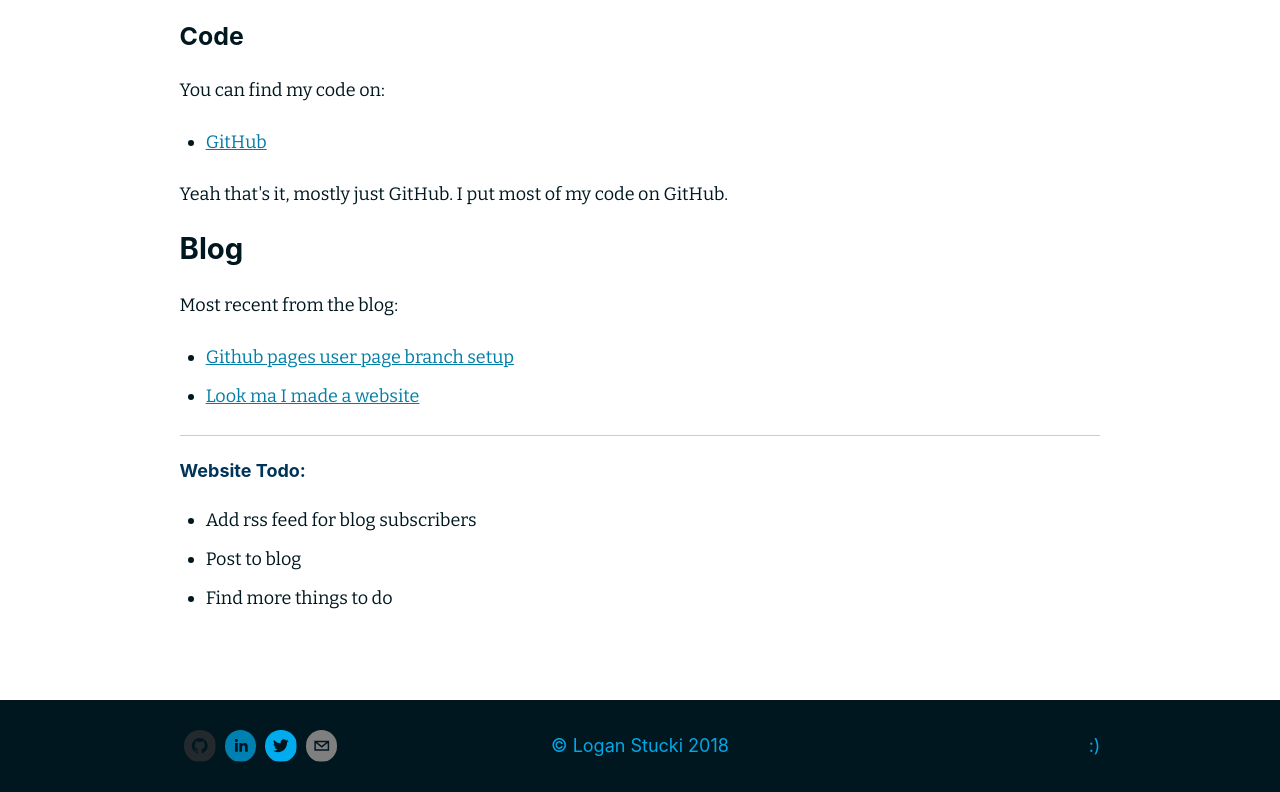
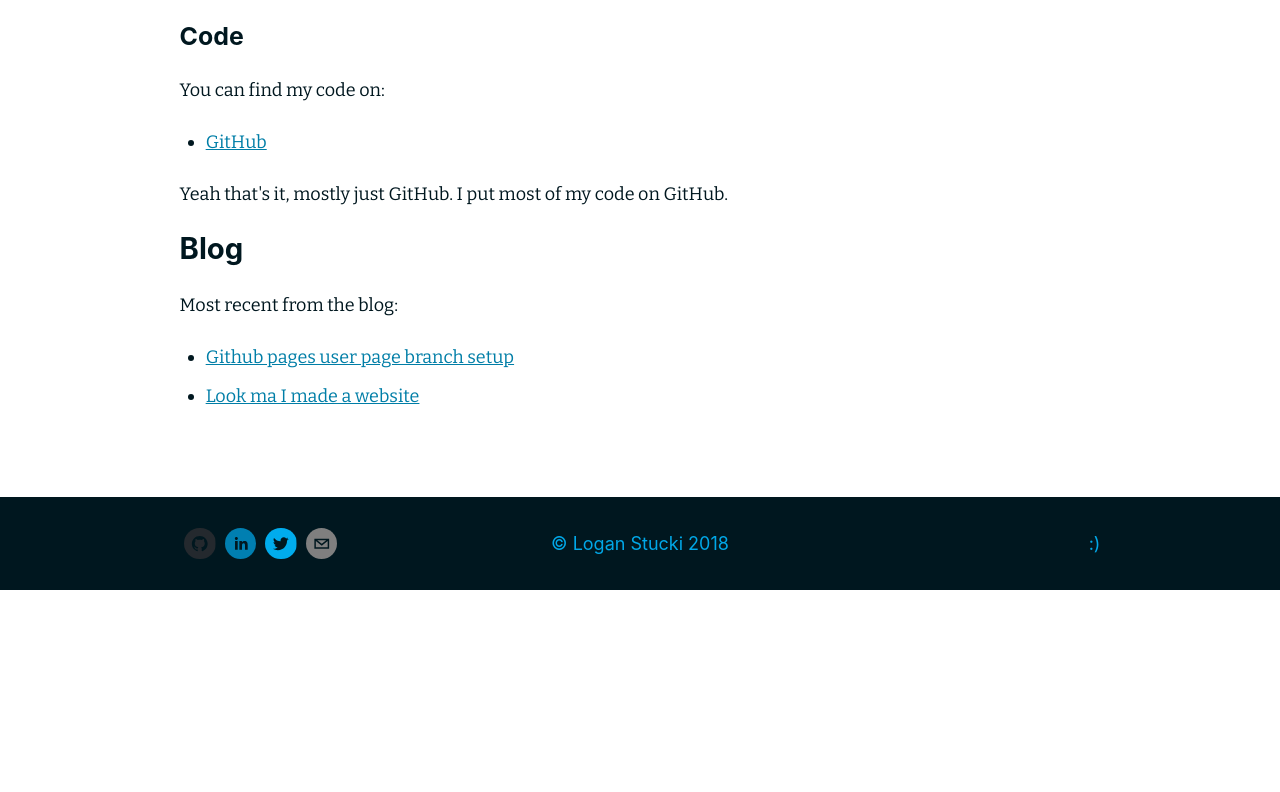
Before and after one commit to Smarticles101/smarticles101.github.io, a Gatsby site: page / in a window 1280 px wide. Shown: the part 385-1177 px from the top of the page. After the commit the page ends 975 px from the top, so only its background shows below. Built offline with nearby package versions, Linux system fonts and the light colour scheme; Gatsby itself is replaced by a stand-in of ours.

Commit message:
Remove todo

```diff
--- a/src/pages/index.js
+++ b/src/pages/index.js
@@ -49,15 +49,6 @@ const IndexPage = ({ data }) => (
       }
     </ul>
 
-    <hr />
-
-    <h4>Website Todo:</h4>
-    <ul>
-      <li>Add rss feed for blog subscribers</li>
-      <li>Post to blog</li>
-      <li>Find more things to do</li>
-    </ul>
-
   </Layout>
 )
 
```
